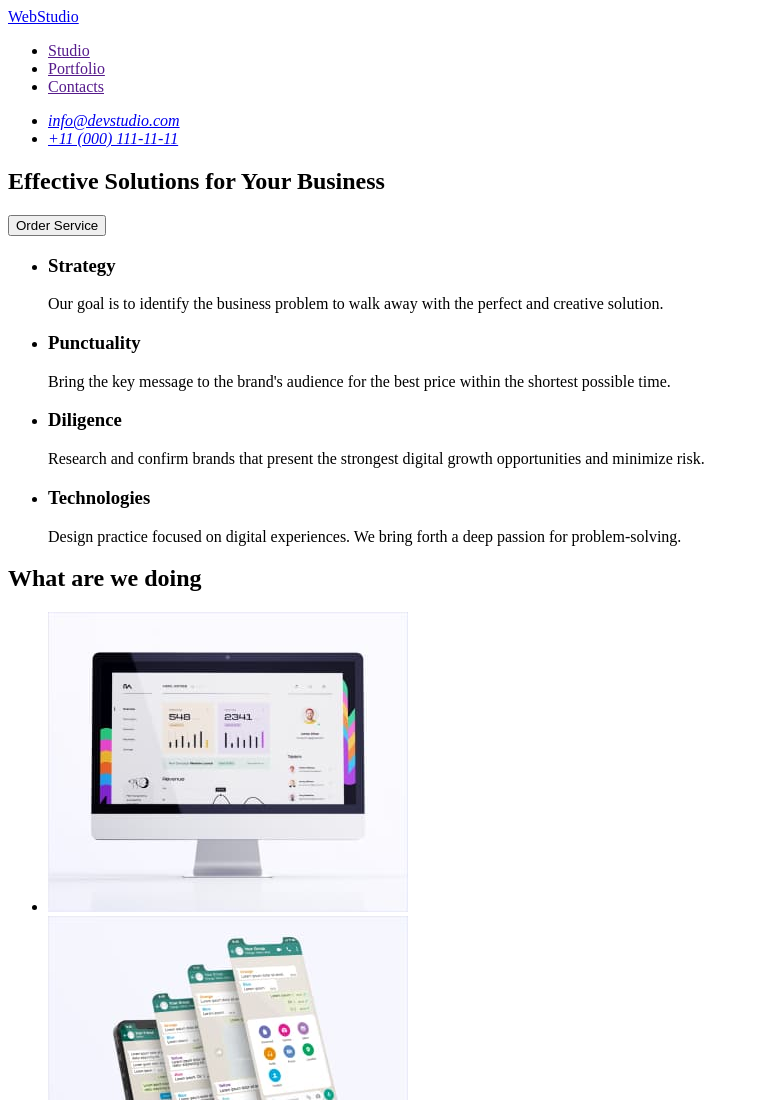
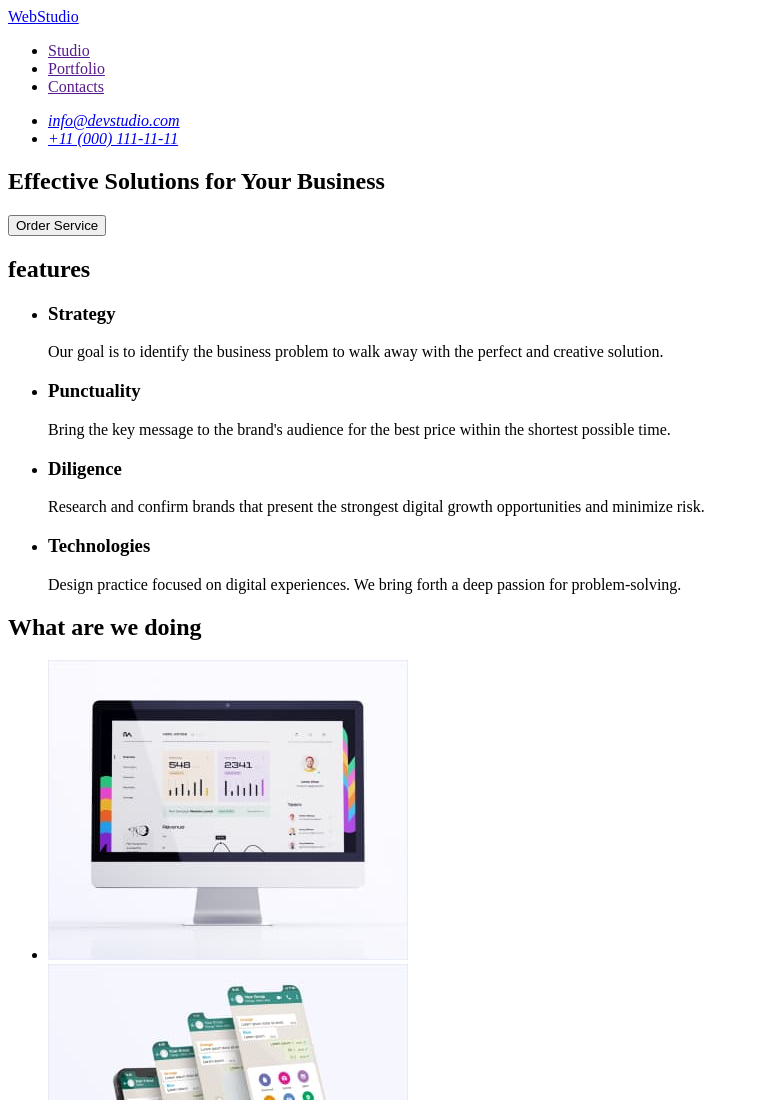
Before and after one commit to terran-zealot/goit-markup-hw-01, a plain HTML site: page index.html in a window 1280 px wide. Shown: the top 1100 px of the page, without its empty margins (0-759 px from the left). Drawn offline with Linux system fonts and the light colour scheme.

Commit message:
Update index.html

```diff
--- a/index.html
+++ b/index.html
@@ -41,7 +41,7 @@
             <button type="button">Order Service</button>
         </section>
         <section>
-            <h2 hidden>features</h2>
+            <h2>features</h2>
             <ul>
                 <li>
                     <h3>Strategy</h3>
```
